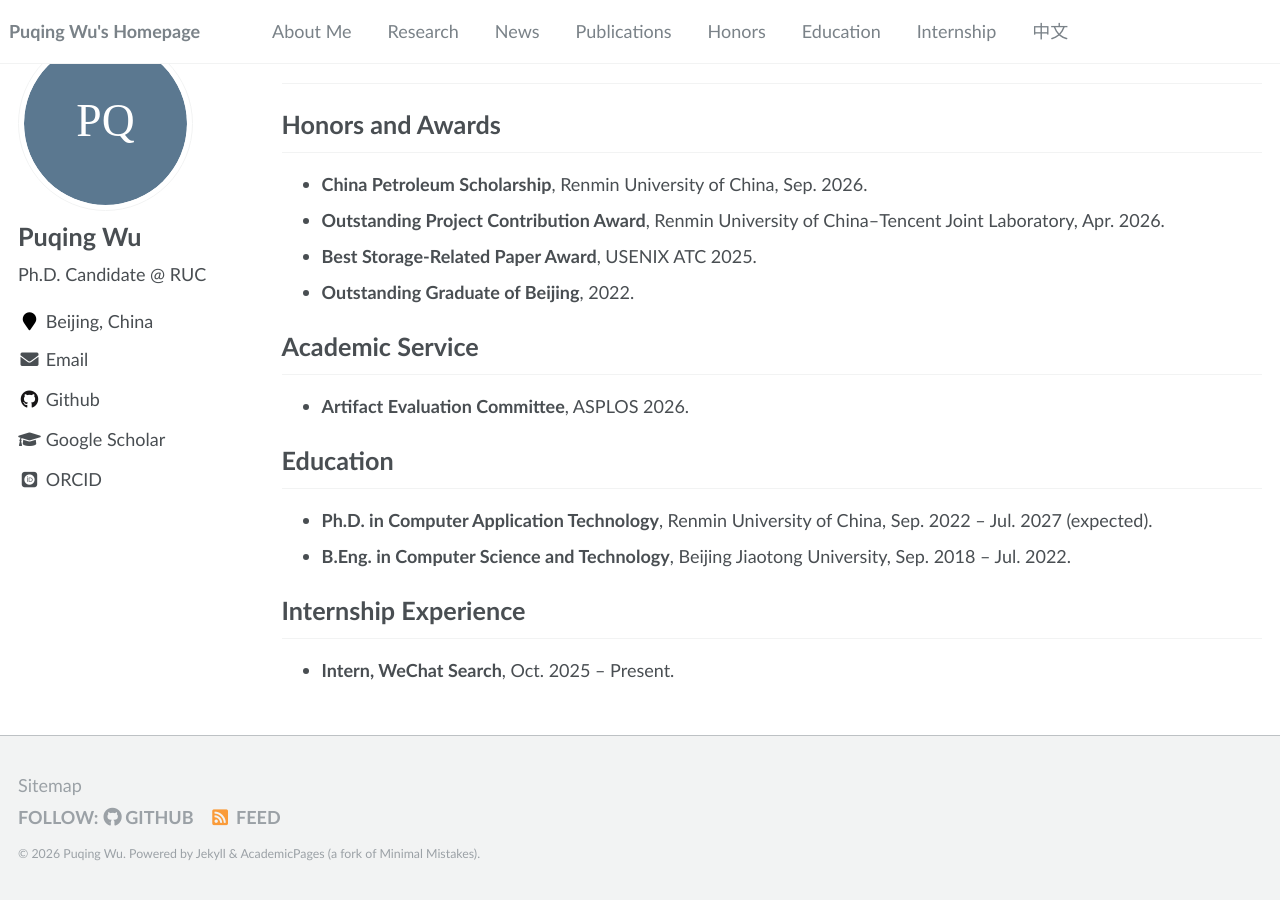
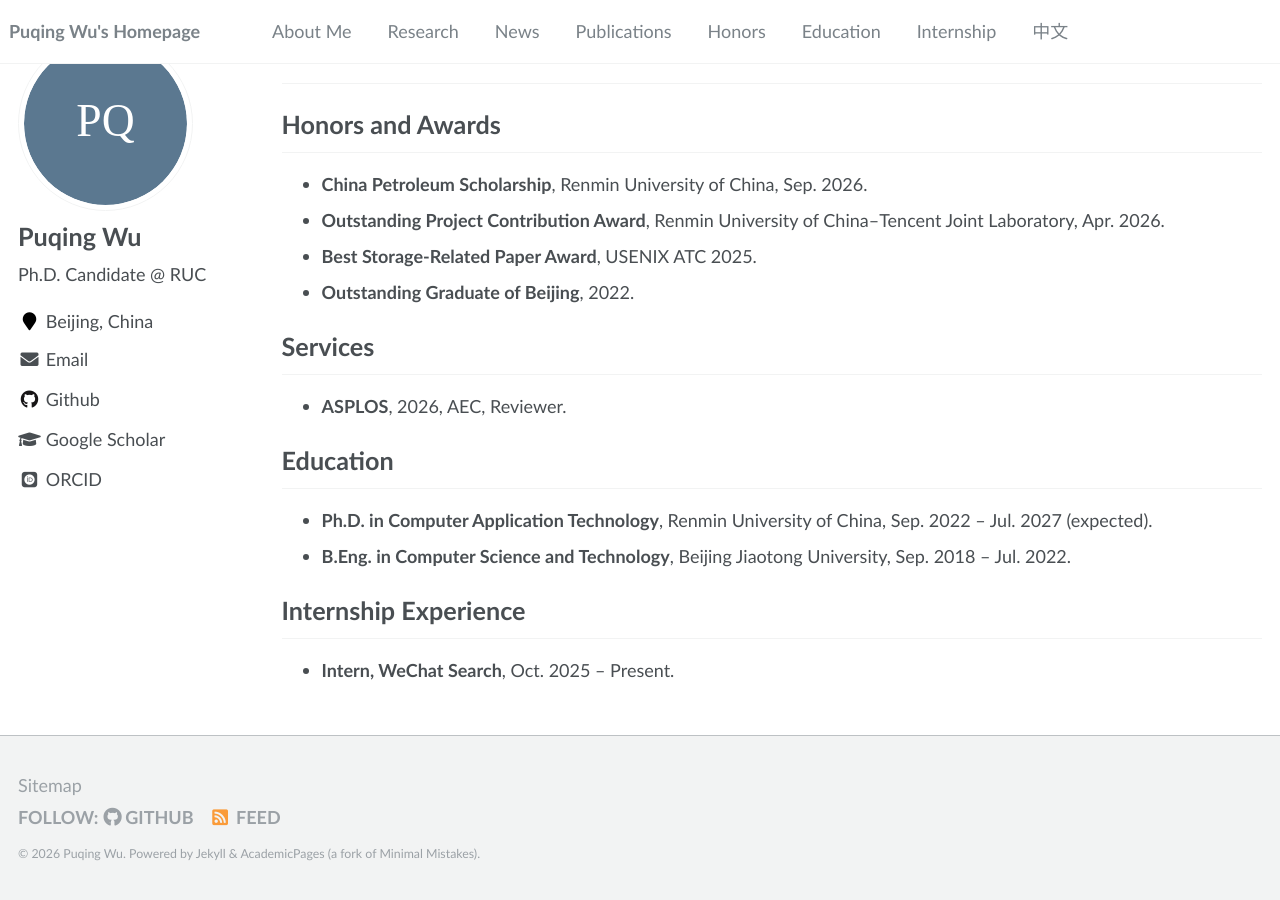
Before and after one commit to w-pq/w-pq.github.io, a Jekyll site: the page built from _pages/about.md, in a window 1280 px wide and 900 px high, scrolled down 1535 px. Built offline with Jekyll 4.4.1, drawn with Linux system fonts in a browser that asks for light colours; some web fonts are replaced.

Commit message:
Use venue-first formatting for academic service

```diff
--- a/_pages/about.md
+++ b/_pages/about.md
@@ -106,10 +106,10 @@
 - **Best Storage-Related Paper Award**, USENIX ATC 2025.
 - **Outstanding Graduate of Beijing**, 2022.
 
-Academic Service
+Services
 ---
 
-- **Artifact Evaluation Committee**, ASPLOS 2026.
+- **ASPLOS**, 2026, AEC, Reviewer.
 
 Education
 ---
```
Also changed, not shown: _pages/about-zh.md (+1 -1 lines).
